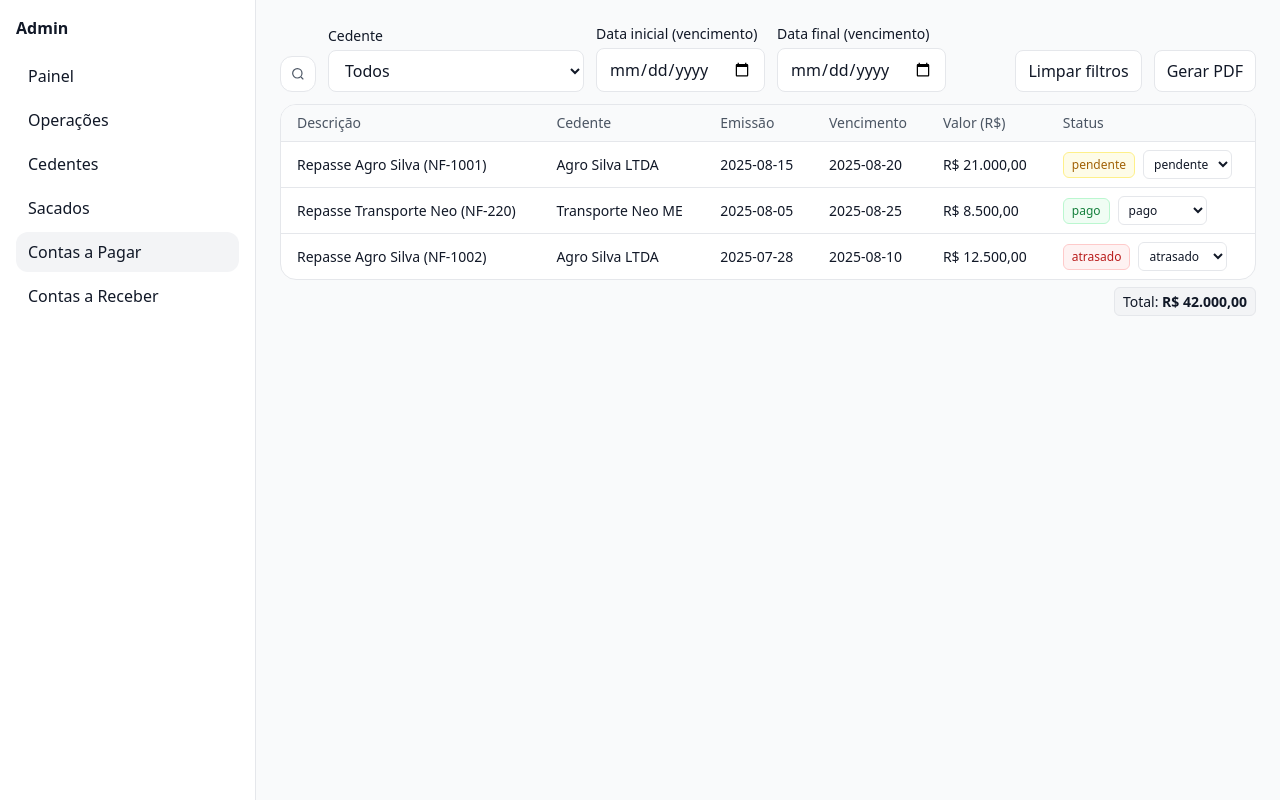
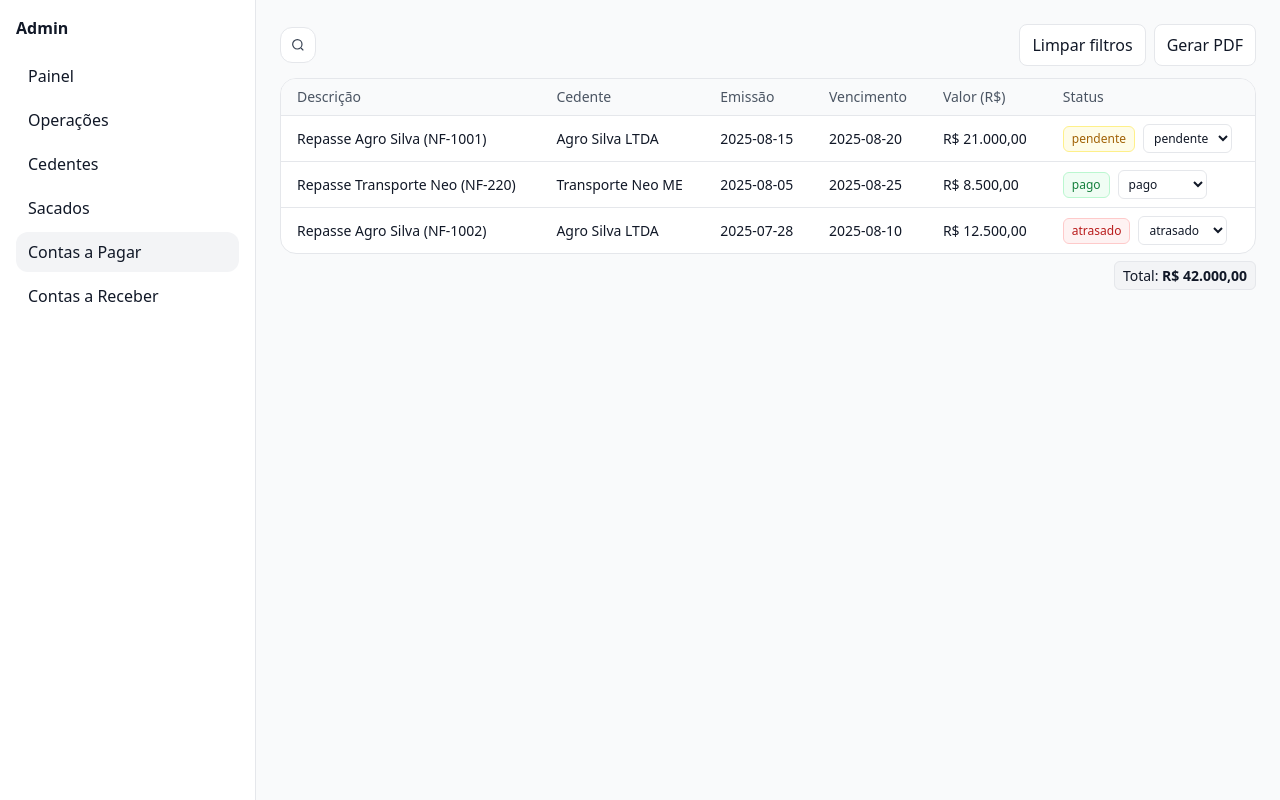
Before and after one commit to Diamank/adminv11, a Next.js app: page /contas-a-pagar in a window 1280 px wide. Built offline with nearby package versions, Linux system fonts and the light colour scheme.

Commit message:
Update index.tsx

```diff
--- a/src/pages/contas-a-pagar/index.tsx
+++ b/src/pages/contas-a-pagar/index.tsx
@@ -5,7 +5,6 @@ import type { ContaPagarItem } from '@/mocks/contasPagar'
 import { contasPagarSeed } from '@/mocks/contasPagar'
 
 type Item = ContaPagarItem
-
 const LS_KEY = 'contas_a_pagar_v1'
 
 // --- utils ---
@@ -40,9 +39,8 @@ function useContasStore() {
   useEffect(() => {
     try {
       const raw = localStorage.getItem(LS_KEY)
-      if (raw) {
-        setItems(JSON.parse(raw))
-      } else {
+      if (raw) setItems(JSON.parse(raw))
+      else {
         setItems(contasPagarSeed)
         localStorage.setItem(LS_KEY, JSON.stringify(contasPagarSeed))
       }
@@ -79,6 +77,10 @@ function SearchIcon(props: React.SVGProps<SVGSVGElement>) {
 export default function ContasAPagar() {
   const { items, updateStatus } = useContasStore()
 
+  // controla visibilidade dos filtros
+  const [showFilters, setShowFilters] = useState(false)
+
+  // filtros
   const [cedente, setCedente] = useState<string>('') // '' = todos
   const [from, setFrom] = useState<string>('')       // yyyy-mm-dd
   const [to, setTo] = useState<string>('')
@@ -94,7 +96,7 @@ export default function ContasAPagar() {
     return Array.from(map, ([value, label]) => ({ value, label }))
   }, [items])
 
-  // aplica filtros
+  // aplica filtros (mesmo ocultos, continuam válidos)
   const filtered = useMemo(() => {
     const list = items.slice()
     const fromD = from ? new Date(from + 'T00:00:00') : null
@@ -152,7 +154,7 @@ export default function ContasAPagar() {
     ]
   })
 
-  // --- gera HTML para impressão/PDF ---
+  // --- PDF ---
   const handleGerarPDF = () => {
     const title = 'Relatório - Contas a Pagar'
     const filtroCedente = cedente
@@ -234,16 +236,31 @@ export default function ContasAPagar() {
     w.focus()
   }
 
+  const handleClear = () => {
+    setCedente('')
+    setFrom('')
+    setTo('')
+  }
+
   return (
     <AdminLayout>
       <div className="max-w-6xl mx-auto">
-        {/* Filtros */}
-        <div className="flex flex-wrap items-end gap-3 mb-3">
-          {/* Lupa antes dos inputs */}
-          <div className="flex items-center justify-center w-9 h-9 rounded-xl border bg-white">
-            <SearchIcon className="h-4 w-4 text-gray-600" />
-          </div>
+        {/* Barra de ações */}
+        <div className="flex items-center gap-2 mb-3">
+          {/* Botão/lupa que revela filtros */}
+          <button
+            type="button"
+            onClick={() => setShowFilters(v => !v)}
+            className="flex items-center justify-center w-9 h-9 rounded-xl border bg-white"
+            title={showFilters ? 'Ocultar filtros' : 'Mostrar filtros'}
+            aria-label="Filtros"
+          >
+            <SearchIcon className="h-4 w-4 text-gray-700" />
+          </button>
 
+          {/* Filtros — aparecem só quando showFilters = true */}
+          {showFilters && (
+            <div className="flex flex-wrap items-end gap-3 flex-1">
               <div className="flex flex-col">
                 <label className="text-sm mb-1">Cedente</label>
                 <select
@@ -281,27 +298,18 @@ export default function ContasAPagar() {
                   placeholder="dd/mm/aaaa"
                 />
               </div>
+            </div>
+          )}
 
-          <button
-            type="button"
-            className="ml-auto px-3 py-2 rounded-lg border bg-white"
-            onClick={() => {
-              setCedente('')
-              setFrom('')
-              setTo('')
-            }}
-          >
+          {/* Ações sempre visíveis */}
+          <div className="ml-auto flex items-center gap-2">
+            <button type="button" className="px-3 py-2 rounded-lg border bg-white" onClick={handleClear}>
               Limpar filtros
             </button>
-
-          <button
-            type="button"
-            className="px-3 py-2 rounded-lg border bg-white"
-            onClick={handleGerarPDF}
-            title="Gerar relatório em PDF"
-          >
+            <button type="button" className="px-3 py-2 rounded-lg border bg-white" onClick={handleGerarPDF}>
               Gerar PDF
             </button>
+          </div>
         </div>
 
         <Table
@@ -310,7 +318,7 @@ export default function ContasAPagar() {
           emptyText="Nenhum lançamento encontrado para os filtros aplicados."
         />
 
-        {/* Total geral */}
+        {/* Total geral (sempre visível e atualiza com filtros) */}
         <div className="mt-3 text-right text-sm">
           <span className="px-2 py-1 rounded-md bg-gray-100 border border-gray-200">
             Total: <strong>{fmtMoney(total)}</strong>
```
Lines whose indentation alone changed are shown as unchanged.
